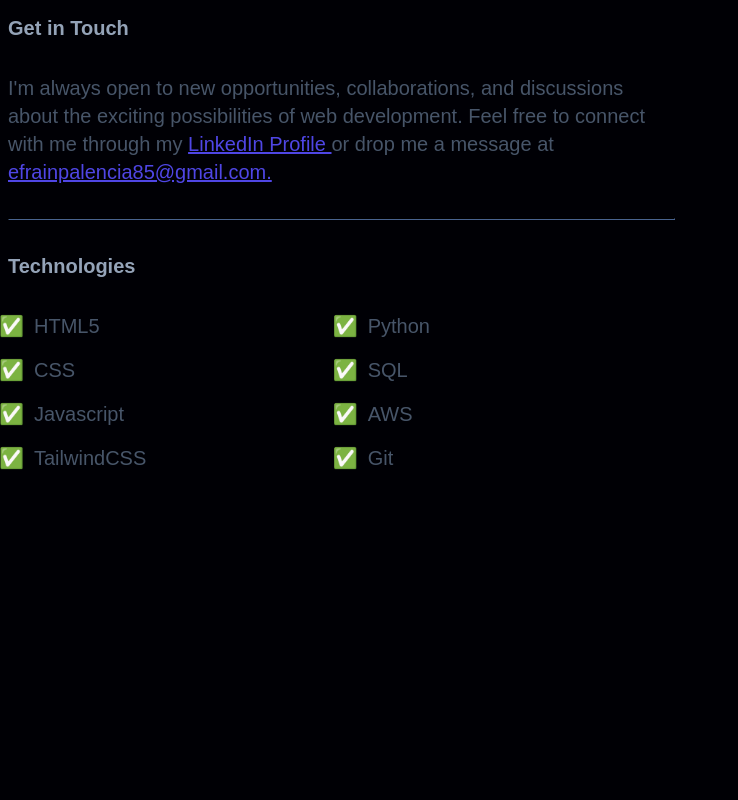
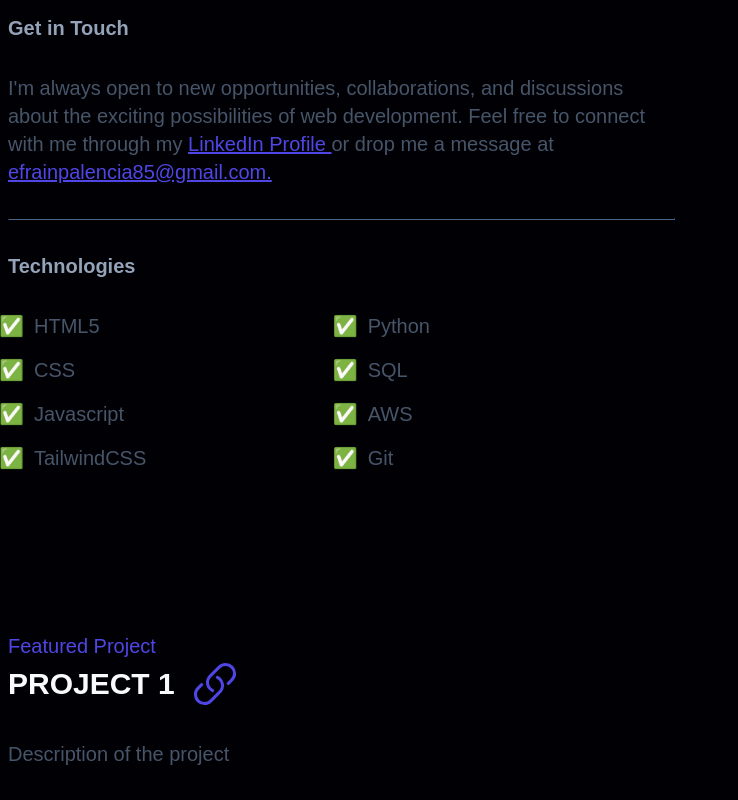
Before and after one commit to Dealer03/portfolio, a website built with Vite: page index.html in a window 1280 px wide. Shown: the part 2237-3037 px from the top of the page, without its empty margins (0-738 px from the left). Before the commit the page ends 2709 px from the top, so only its background shows below. Built offline with nearby package versions, Linux system fonts and the light colour scheme; a web font is replaced by a local one.

Commit message:
Creates, adds, and configures breakpoints on featured.css

```diff
--- a/index.html
+++ b/index.html
@@ -98,7 +98,20 @@
           <img class="about__img" src="./public/about.jpg" alt="About picture">
         </div>
       </section>
-      <!-- <section></section> -->
+      <section class="featured container section">
+        <h3 class="featured__subtitle">Featured project</h3>
+        <div class="featured__wrapper">
+        <h2 class="featured__title">Project 1</h2>
+        <a class="featured__link" href="#">
+          <svg xmlns="http://www.w3.org/2000/svg" viewBox="0 0 24 24" fill="currentColor">
+            <path fill-rule="evenodd" d="M19.902 4.098a3.75 3.75 0 00-5.304 0l-4.5 4.5a3.75 3.75 0 001.035 6.037.75.75 0 01-.646 1.353 5.25 5.25 0 01-1.449-8.45l4.5-4.5a5.25 5.25 0 117.424 7.424l-1.757 1.757a.75.75 0 11-1.06-1.06l1.757-1.757a3.75 3.75 0 000-5.304zm-7.389 4.267a.75.75 0 011-.353 5.25 5.25 0 011.449 8.45l-4.5 4.5a5.25 5.25 0 11-7.424-7.424l1.757-1.757a.75.75 0 111.06 1.06l-1.757 1.757a3.75 3.75 0 105.304 5.304l4.5-4.5a3.75 3.75 0 00-1.035-6.037.75.75 0 01-.354-1z" clip-rule="evenodd" />
+          </svg>
+        </a>
+        </div>
+        <p class="featured__description">
+          Description of the project
+        </p>
+      </section>
       <!-- <section></section> -->
       <!-- <section></section> -->
     </main>
--- a/src/main.js
+++ b/src/main.js
@@ -3,4 +3,5 @@ import '../styles.css/modern-normalize.css'
 import '../styles.css/components/header.css'
 import '../styles.css/components/hero.css'
 import '../styles.css/components/about.css'
+import '../styles.css/components/featured.css'
 import '../styles.css/utils.css'
--- /dev/null
+++ b/styles.css/components/featured.css
@@ -0,0 +1,94 @@
+.featured__subtitle {
+    font-size: var(--size-sm);
+    color: var(--clr-indigo);
+    text-transform: capitalize;
+    font-weight: 400;
+}
+
+.featured__title {
+    font-size: var(--size-2xl);
+    color: var(--clr-light);
+    text-transform: uppercase;
+}
+
+.featured__link {
+    height: var(--size-2xl);
+    width: var(--size-2xl);
+}
+
+.featured__description {
+    max-width: 60ch;
+    color: var(--clr-slate600);
+    font-size: var(--size-sm);
+    margin: 1rem 0;
+}
+
+.featured__wrapper {
+    display: flex;
+    align-items: center;
+    gap: 1rem;
+}
+
+/* xs */
+@media (min-width: 475px) {
+    .featured__subtitle {
+        font-size: var(--size-base);
+    }
+    .featured__title {
+        font-size: var(--size-3xl);
+        text-transform: uppercase;
+    }
+    .featured__link {
+        height: var(--size-3xl);
+        width: var(--size-3xl);
+    }
+    .featured__description {
+        font-size: var(--size-base);
+        margin: 1.5rem 0;
+    }
+
+}
+/* sm */
+ /* @media (min-width: 640px) {}  */
+/* md */
+/* @media (min-width: 768px) {} */
+/* Lg */
+@media (min-width: 1024px) {
+    .featured__subtitle {
+        font-size: var(--size-lg);
+    }
+    .featured__title {
+        font-size: var(--size-3xl);
+        text-transform: uppercase;
+    }
+    .featured__link {
+        height: var(--size-4xl);
+        width: var(--size-4xl);
+    }
+    .featured__description {
+        font-size: var(--size-lg);
+
+    }
+
+}
+/* xL */
+@media (min-width: 1280px) {
+    .featured__subtitle {
+        font-size: var(--size-xl);
+    }
+    .featured__title {
+        font-size: var(--size-3xl);
+        text-transform: uppercase;
+    }
+    .featured__link {
+        height: var(--size-5xl);
+        width: var(--size-5xl);
+    }
+    .featured__description {
+        font-size: var(--size-xl);
+        margin: 2rem 0;
+    }
+
+}
+/* 2xL */
+/* @media (min-width: 1536px) {}  */
```
